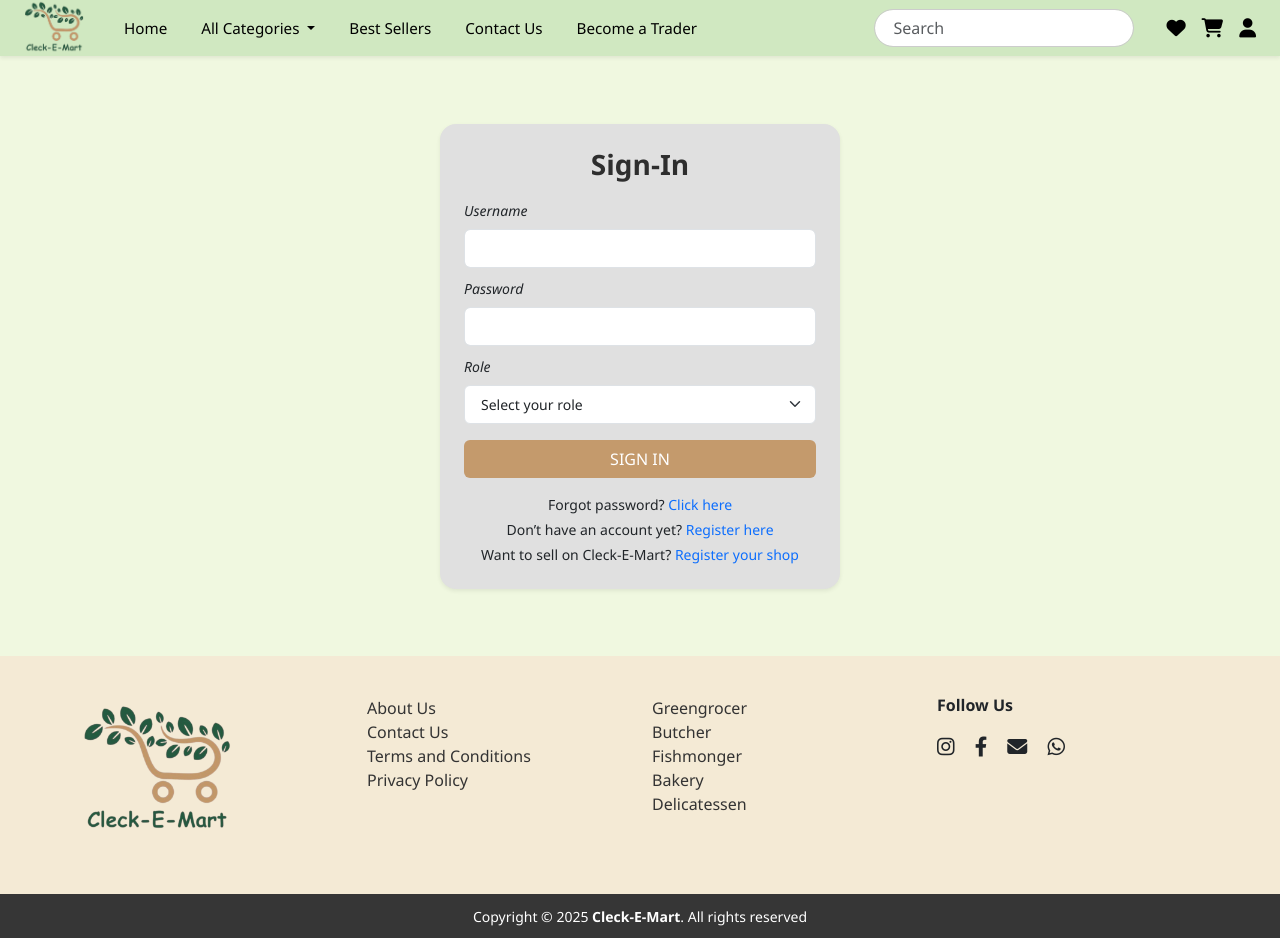
After one commit to Shreya2-22/Final-ecommerce, a PHP site: page /Website/Cleck-E-Mart/pages/login.php in a window 1280 px wide. The commit adds this page. Run offline with PHP 8.4, Linux system fonts and the light colour scheme.

Commit message:
Updated trader profile and added login, photo upload, and existing dashboard features

```diff
--- /dev/null
+++ b/Cleck-E-Mart/includes/footer.php
@@ -0,0 +1,60 @@
+<?php
+    function clearMsg()
+    {
+      $_SESSION['passmessage']=null;
+      $_SESSION['failmessage']=null;
+    }
+
+?>
+
+
+<link rel="stylesheet" type="text/css" href="css/alert_fail.css">
+
+<link rel="stylesheet" href="css/header_footer.css" />
+<footer>
+  <div class="container pb-4">
+    <div class="row text-center text-md-start align-items-start">
+
+      <!-- Logo -->
+      <div class="col-md-3 mb-4 d-flex flex-column align-items-center align-items-md-start">
+        <img src="images/logo.png" alt="Logo" class="footer-logo" />
+      </div>
+
+      <div class="col-md-3 mb-4">
+        <ul class="list-unstyled">
+          <li><a href="#">About Us</a></li>
+          <li><a href="contactus.php">Contact Us</a></li>
+          <li><a href="#">Terms and Conditions</a></li>
+          <li><a href="#">Privacy Policy</a></li>
+        </ul>
+      </div>
+
+      <div class="col-md-3 mb-4">
+        <ul class="list-unstyled">
+          <li><a href="#">Greengrocer</a></li>
+          <li><a href="#">Butcher</a></li>
+          <li><a href="#">Fishmonger</a></li>
+          <li><a href="#">Bakery</a></li>
+          <li><a href="#">Delicatessen</a></li>
+        </ul>
+      </div>
+
+      <div class="col-md-3 mb-4">
+        <h6 class="fw-semibold mb-3">Follow Us</h6>
+        <a href="#" class="text-dark me-3 fs-5"><i class="fab fa-instagram"></i></a>
+        <a href="#" class="text-dark me-3 fs-5"><i class="fab fa-facebook-f"></i></a>
+        <a href="#" class="text-dark me-3 fs-5"><i class="fas fa-envelope"></i></a>
+        <a href="#" class="text-dark fs-5"><i class="fab fa-whatsapp"></i></a>
+      </div>
+
+    </div>
+  </div>
+
+  <div class="footer-bottom">
+    <small>Copyright &copy; 2025 <strong>Cleck-E-Mart</strong>. All rights reserved</small>
+  </div>
+
+
+
+  <script src="https://cdn.jsdelivr.net/npm/bootstrap@5.3.0/dist/js/bootstrap.bundle.min.js"></script>
+</footer>
--- /dev/null
+++ b/Cleck-E-Mart/includes/header.php
@@ -0,0 +1,92 @@
+<!DOCTYPE html>
+<html lang="en">
+
+<head>
+  <meta charset="UTF-8" />
+  <meta name="viewport" content="width=device-width, initial-scale=1" />
+  <title>Cleck-E-Mart</title>
+  <link href="https://cdn.jsdelivr.net/npm/bootstrap@5.3.0/dist/css/bootstrap.min.css" rel="stylesheet" />
+  <link href="https://cdnjs.cloudflare.com/ajax/libs/font-awesome/6.4.0/css/all.min.css" rel="stylesheet" />
+  <link rel="stylesheet" href="css/header_footer.css" />
+</head>
+
+<body>
+  <!-- NAVBAR -->
+  <nav class="navbar navbar-expand-lg navbar-custom py-0 shadow-sm">
+    <div class="container-fluid px-4">
+
+      <!-- Logo -->
+      <a class="navbar-brand d-flex align-items-center" href="index.php">
+        <img src="images/logo.png" alt="Logo" class="logo-img" />
+      </a>
+      <button class="navbar-toggler" type="button" data-bs-toggle="collapse" data-bs-target="#navbarNav">
+        <span class="navbar-toggler-icon"></span>
+      </button>
+      <div class="collapse navbar-collapse justify-content-between" id="navbarNav">
+        <div class="ms-3">
+          <ul class="navbar-nav mb-2 mb-lg-0">
+            <li class="nav-item"><a class="nav-link" href="index.php">Home</a></li>
+            <li class="nav-item dropdown">
+              <a class="nav-link dropdown-toggle" href="#" role="button" data-bs-toggle="dropdown">
+                All Categories
+              </a>
+              <ul class="dropdown-menu">
+                <li><a class="dropdown-item" href="#">Greengrocer</a></li>
+                <li><a class="dropdown-item" href="#">Butcher</a></li>
+                <li><a class="dropdown-item" href="#">Fishmonger</a></li>
+                <li><a class="dropdown-item" href="#">Bakery</a></li>
+                <li><a class="dropdown-item" href="#">Delicatessen</a></li>
+              </ul>
+            </li>
+            <li class="nav-item"><a class="nav-link" href="index.php#bestsellers">Best Sellers</a></li>
+            <li class="nav-item"><a class="nav-link" href="contactus.php">Contact Us</a></li>
+            <li class="nav-item"><a class="nav-link" href="trader_registration.php">Become a Trader</a></li>
+          </ul>
+        </div>
+        <div class="d-flex align-items-center">
+          <input class="form-control search-box me-3" type="search" placeholder="Search" />
+          <?php
+          if (session_status() == PHP_SESSION_NONE) {
+            session_start();
+          }
+          if (isset($_SESSION['id']) && $_SESSION['role'] == 'customer') {
+            echo '<a href="wishlist.php" class="icon-btn"><i class="fas fa-heart"></i></a>';
+          } else {
+            echo '<a href="login.php" class="icon-btn" title="Login required"><i class="fas fa-heart"></i></a>';
+          }
+          ?>
+          <a href="#" class="icon-btn"><i class="fas fa-shopping-cart"></i></a>
+          <?php if (isset($_SESSION['id'])): ?>
+            <a href="logout.php" class="icon-btn"><i class="fas fa-sign-out-alt"></i></a>
+          <?php else: ?>
+            <a href="login.php" class="icon-btn"><i class="fas fa-user"></i></a>
+          <?php endif; ?>
+        </div>
+      </div>
+    </div>
+  </nav>
+  <!-- NAVBAR END -->
+  <?php if (isset($_SESSION['passmessage']) || isset($_SESSION['failmessage'])): ?>
+    <div id="alert-wrapper" class="position-relative z-3">
+      <div class="container mt-0">
+        <div class="alert <?= isset($_SESSION['passmessage']) ? 'alert-success' : 'alert-danger' ?> alert-dismissible fade show shadow-sm small px-3 py-2 text-center" role="alert" style="margin-bottom: 0;">
+          <?= $_SESSION['passmessage'] ?? $_SESSION['failmessage']; ?>
+          <button type="button" class="btn-close" data-bs-dismiss="alert" aria-label="Close"></button>
+        </div>
+      </div>
+    </div>
+    <?php unset($_SESSION['passmessage'], $_SESSION['failmessage']); ?>
+  <?php endif; ?>
+
+  <script>
+    // Auto-dismiss after 3 seconds
+    document.addEventListener("DOMContentLoaded", () => {
+      const alertEl = document.querySelector(".alert");
+      if (alertEl) {
+        setTimeout(() => {
+          const bsAlert = bootstrap.Alert.getOrCreateInstance(alertEl);
+          bsAlert.close();
+        }, 3000);
+      }
+    });
+  </script>
--- /dev/null
+++ b/Cleck-E-Mart/pages/login.php
@@ -0,0 +1,60 @@
+<?php include("../includes/header.php"); ?>
+<style type="">
+
+		.error{
+			color: red;
+			/*color: #9A2A2A;*/
+			font-style: italic;
+		}
+
+		#login_message_error{
+			margin-top: 20px;
+		}
+	</style>
+
+<!-- Login Form -->
+<div class="container d-flex justify-content-center align-items-center" style="min-height: 75vh;">
+  <div class="p-4 shadow-sm" style="background-color: #e0e0e0; width: 100%; max-width: 400px; border-radius: 16px;">
+    <h3 class="fw-bold text-center mb-3" style="color: #2e2e2e;">Sign-In</h3>
+
+    <form action="login_process.php" method="post">
+      <div class="mb-2">
+        <label for="username" class="form-label fst-italic small">Username</label>
+        <input type="text" id="username" name="username" class="form-control form-control-sm px-3 py-2 rounded" required>
+      </div>
+      <div class="mb-2">
+        <label for="password" class="form-label fst-italic small">Password</label>
+        <input type="password" id="password" name="password" class="form-control form-control-sm px-3 py-2 rounded" required>
+      </div>
+      <div class="mb-3">
+        <label for="role" class="form-label fst-italic small">Role</label>
+        <select id="role" name="role" class="form-select form-select-sm px-3 py-2 rounded" required>
+          <option selected disabled>Select your role</option>
+          <option value="customer">Customer</option>
+          <option value="admin">Admin</option>
+          <option value="trader">Trader</option>
+        </select>
+      </div>
+      <div class="d-grid">
+        <button type="submit" name="submit" class="btn text-white" style="background-color: #C49A6C;">SIGN IN</button>
+      </div>
+    </form>
+
+    <div class="mt-3 text-center small">
+      <div class="mb-1">
+        Forgot password? <a href="#" class="text-decoration-none">Click here</a>
+      </div>
+      <div class="mb-1">
+        Don’t have an account yet? <a href="register_customer.php" class="text-decoration-none">Register here</a>
+      </div>
+      <div>
+        Want to sell on Cleck-E-Mart? <a href="trader_registration.php" class="text-decoration-none">Register your shop</a>
+      </div>
+    </div>
+  </div>
+</div>
+
+<?php
+include("../includes/footer.php");
+clearMsg();
+?>
--- a/Cleck-E-Mart/pages/traderlogout.php
+++ b/Cleck-E-Mart/pages/traderlogout.php
@@ -8,6 +8,6 @@ session_destroy();
 // Optional: Set a logout success message using cookies or query param if needed
 
 // Redirect to login page (change path as needed)
-header("Location: ..pages/traderlogin.php");
+header("Location: ../pages/login.php");
 exit;
 ?>
--- a/Cleck-E-Mart/pages/traderproductdetail.php
+++ b/Cleck-E-Mart/pages/traderproductdetail.php
@@ -6,7 +6,7 @@
 
     <main class="col-12 col-md content-box border me-3 py-4 px-4">
       <div class="mx-auto" style="max-width: 700px;">
-        <h3 class="text-center mb-5 fw-bold mt-5">product Details</h3>
+        <h3 class="text-center mb-5 fw-bold mt-5">Product Details</h3>
 
         <form action="traderproductdetailform.php" method="GET">
           <!-- Category Selection -->
```
Also changed, not shown: Cleck-E-Mart/includes/traderfooter.php (+10 -8 lines), Cleck-E-Mart/includes/traderheader.php (+17 -6 lines), Cleck-E-Mart/pages/traderdashboard_existing.php (added, +60 -0 lines), Cleck-E-Mart/pages/traderprofile.php (+18 -4 lines), Cleck-E-Mart/pages/traderdelete_photo.php (added), Cleck-E-Mart/pages/traderuplaod_photo.php (added).
